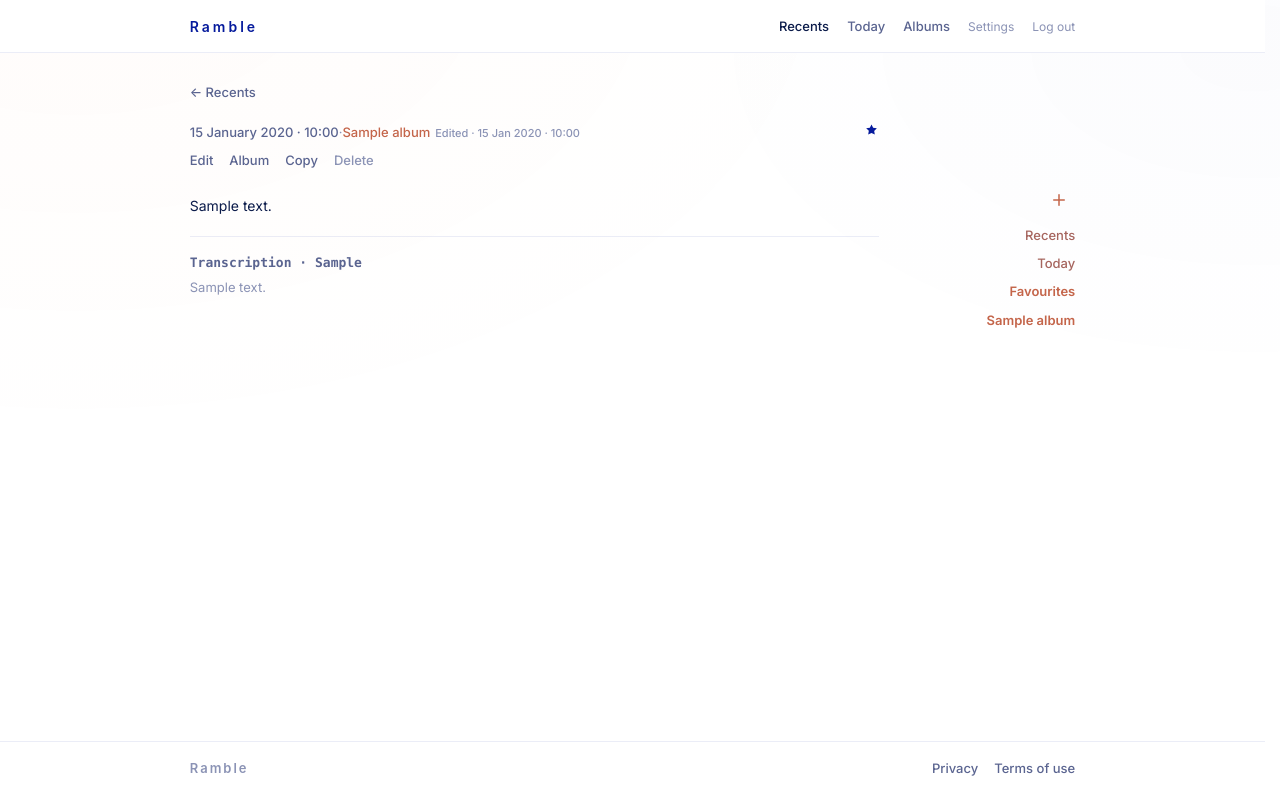
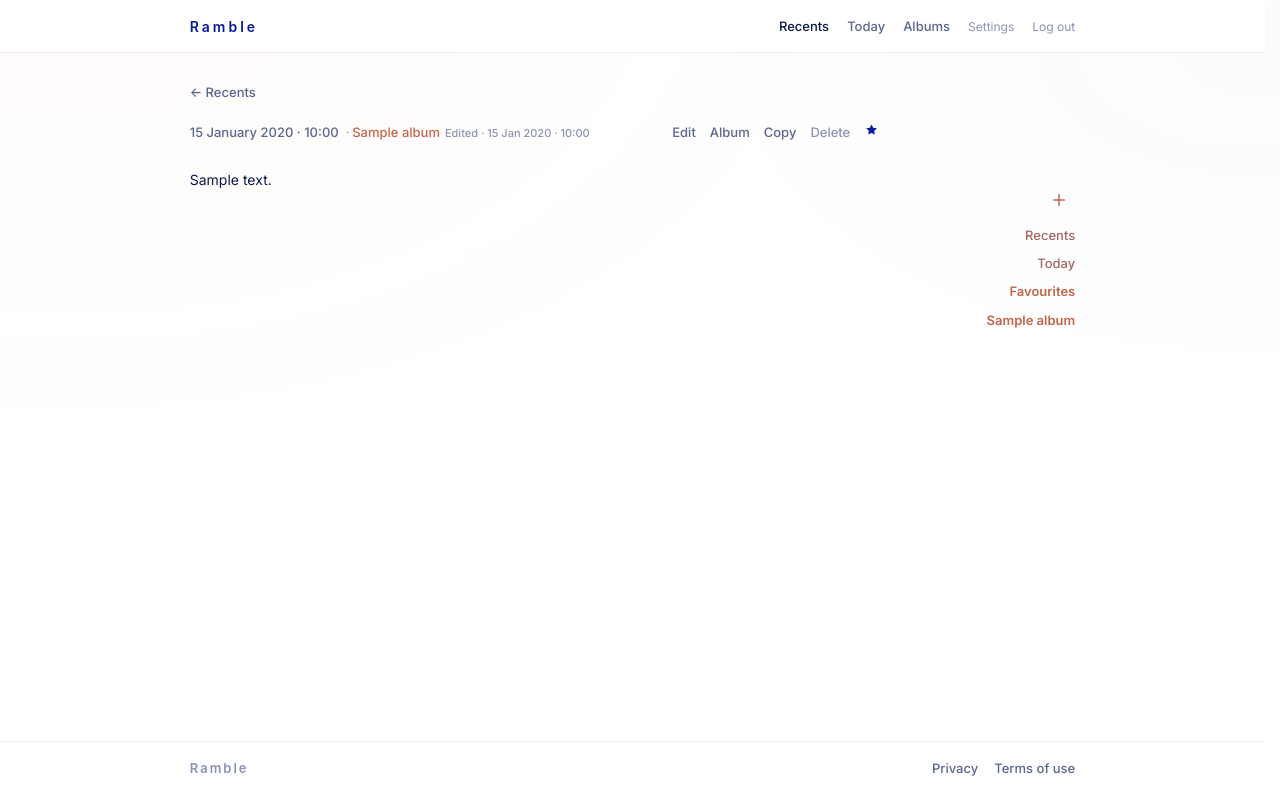
Before and after one commit to RoyKeane94/Ramble, a Django app: page /notes/00000000-0000-0000-0000-000000000001/ in a window 1280 px wide. Run offline with Django 5.2, Linux system fonts and the light colour scheme; a user stored in the database is signed in; tables that the repository leaves empty hold one stand-in row (values such as "Sample post"); data that the repository does not hold is empty; parts of the project's set-up code (start-up, migrations or seed data) failed here and were passed over.

Commit message:
Tidied up the web

```diff
--- a/static/css/ramble.css
+++ b/static/css/ramble.css
@@ -1024,9 +1024,15 @@ a.album-chip:focus-visible {
   display: flex;
   align-items: center;
   justify-content: flex-end;
-  gap: 10px;
+  flex-wrap: wrap;
+  gap: 12px 14px;
   margin-left: auto;
   min-width: 0;
+}
+
+.take-head-aside .take-actions {
+  margin-top: 0;
+  gap: 0.875rem;
 }
 
 .take-head-aside .album-chips {
@@ -1055,6 +1061,7 @@ a.album-chip:focus-visible {
 .take-meta-sep {
   color: var(--faint);
   font-weight: 400;
+  margin-inline: 0.55em 0.2em;
 }
 
 .take-meta-album {
@@ -1125,27 +1132,6 @@ a.album-chip:focus-visible {
 
 .take-body {
   margin-top: 1.75rem;
-}
-
-.take-route {
-  margin: 1.25rem 0 0;
-  padding-top: 1rem;
-  border-top: 1px solid var(--line);
-  font-size: 0.8125rem;
-  line-height: 1.5;
-  color: var(--faint);
-}
-
-.take-route-label {
-  display: block;
-  font-weight: 600;
-  color: var(--muted);
-  font-family: ui-monospace, SFMono-Regular, Menlo, Monaco, Consolas, monospace;
-}
-
-.take-route-summary {
-  display: block;
-  margin-top: 0.35rem;
 }
 
 .take-transcripts {
--- a/templates/notes/detail.html
+++ b/templates/notes/detail.html
@@ -22,6 +22,22 @@
       </p>
       <div class="take-head-aside">
         {% if not editing %}
+          <div class="take-actions">
+            <a class="take-action" href="{% url 'notes:detail' note.id %}?edit=1">Edit</a>
+            <a class="take-action{% if managing_albums %} is-current{% endif %}" href="{% url 'notes:detail' note.id %}?albums=1">Album</a>
+            <button
+              type="button"
+              class="take-action take-copy"
+              data-copy-target="take-text"
+              {% if not note.display_text.strip %}disabled{% endif %}
+            >
+              Copy
+            </button>
+            <form method="post" action="{% url 'notes:delete' note.id %}" class="take-action-form" onsubmit="return confirm('Delete this take?');">
+              {% csrf_token %}
+              <button type="submit" class="take-action take-action-delete">Delete</button>
+            </form>
+          </div>
           <form method="post" action="{% url 'notes:star' note.id %}" class="take-star-form">
             {% csrf_token %}
             <button
@@ -37,25 +53,6 @@
         {% endif %}
       </div>
     </div>
-
-    {% if not editing %}
-      <div class="take-actions">
-        <a class="take-action" href="{% url 'notes:detail' note.id %}?edit=1">Edit</a>
-        <a class="take-action{% if managing_albums %} is-current{% endif %}" href="{% url 'notes:detail' note.id %}?albums=1">Album</a>
-        <button
-          type="button"
-          class="take-action take-copy"
-          data-copy-target="take-text"
-          {% if not note.display_text.strip %}disabled{% endif %}
-        >
-          Copy
-        </button>
-        <form method="post" action="{% url 'notes:delete' note.id %}" class="take-action-form" onsubmit="return confirm('Delete this take?');">
-          {% csrf_token %}
-          <button type="submit" class="take-action take-action-delete">Delete</button>
-        </form>
-      </div>
-    {% endif %}
   </header>
 
   <textarea id="take-text" class="visually-hidden" readonly aria-hidden="true">{{ note.display_text }}</textarea>
@@ -121,14 +118,6 @@
           Empty take
         {% endif %}
       </div>
-      {% if note.has_transcription_route and not note.transcription_failed and note.display_text.strip %}
-        <p class="take-route">
-          <span class="take-route-label">Transcription · {{ note.chosen_transcription_model_label }}</span>
-          {% if note.transcription_route_summary.strip %}
-            <span class="take-route-summary">{{ note.transcription_route_summary }}</span>
-          {% endif %}
-        </p>
-      {% endif %}
     </article>
   {% endif %}
   </div>
```
